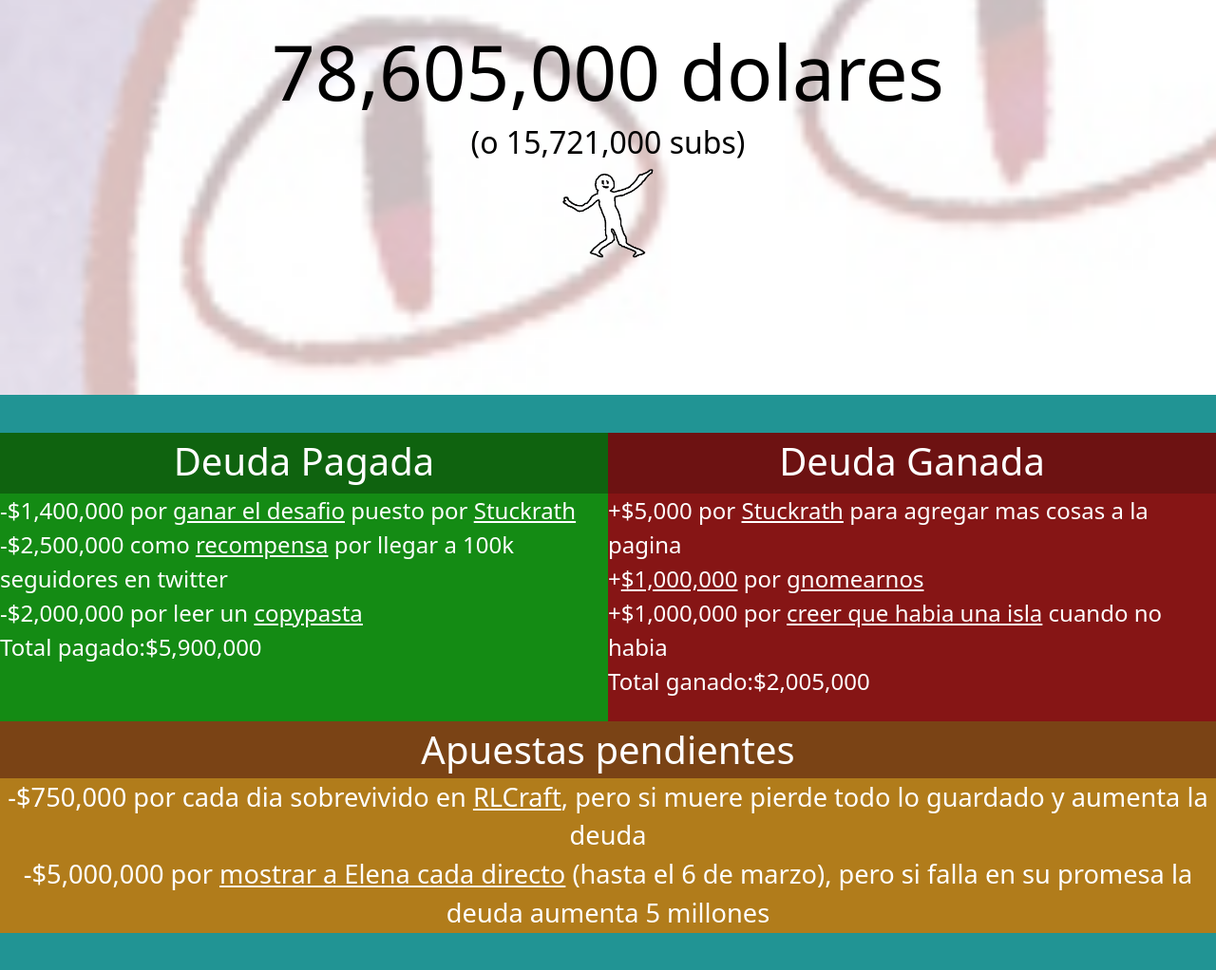
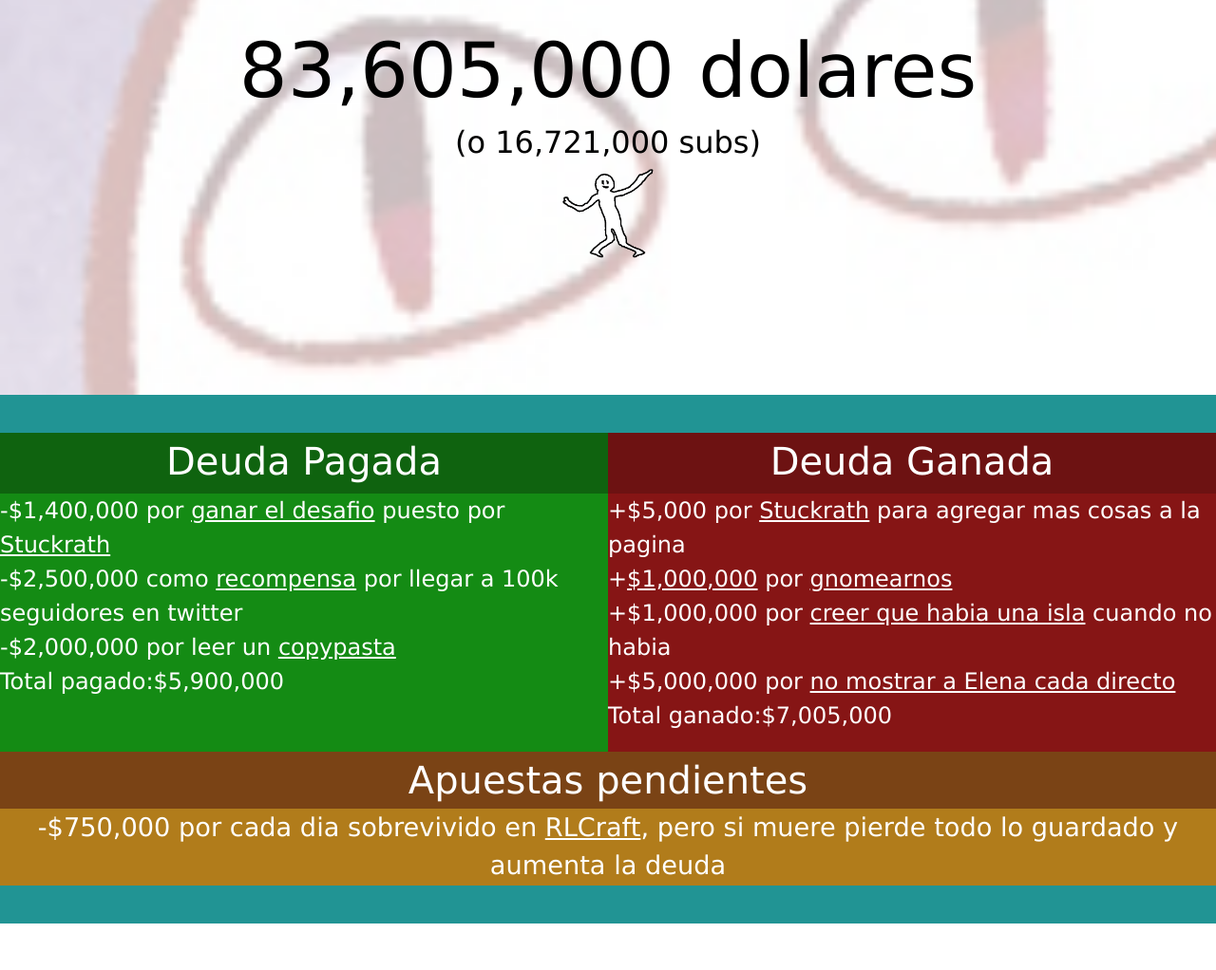
Before and after one commit to Stuckrath/DeudaVandalica, a plain HTML site: page index.html in a window 1280 px wide. Shown: the part 760-1782 px from the top of the page at 95% size. After the commit the page ends 1733 px from the top, so only its background shows below. Drawn offline with nearby package versions, Linux system fonts and the light colour scheme.

Commit message:
Add files via upload

```diff
--- a/index.html
+++ b/index.html
@@ -29,8 +29,8 @@ name="description" content= "Contador de la deuda de 16 millones de Vandal"/>
   <div class="test">
 
     <h2 class="black d1">La deuda de vandalo es de:</h2>
-    <h2 class="black d2">78,605,000 dolares</h2>
-    <h2 class="black d3">(o 15,721,000 subs)</h2>
+    <h2 class="black d2">83,605,000 dolares</h2>
+    <h2 class="black d3">(o 16,721,000 subs)</h2>
     <img src="media/equipo3.gif" height="94rem">
   </div>
   <div class="Space"></div>
@@ -54,7 +54,8 @@ name="description" content= "Contador de la deuda de 16 millones de Vandal"/>
       <section>+$5,000 por <a href="media/5000 dolares" target="_blank">Stuckrath</a> para agregar mas cosas a la pagina</section>
       <section>+<a href="https://clips.twitch.tv/GloriousTriangularPuppyUnSane" target="_blank">$1,000,000</a> por <a href="https://clips.twitch.tv/OriginalFurryEndiveSwiftRage" target="_blank">gnomearnos</a></section>
       <section>+$1,000,000 por <a href="https://clips.twitch.tv/ResourcefulTangentialGrasshopperBuddhaBar" target="_blank">creer que habia una isla</a> cuando no habia</section>
-      <section>Total ganado:$2,005,000</section>
+      <section>+$5,000,000 por <a href="https://clips.twitch.tv/HyperSassyDunlinDatSheffy-l2Sveo86olnFFNcD" target="_blank">no mostrar a Elena cada directo</a></section>
+      <section>Total ganado:$7,005,000</section>
     </div>
   </div>
   <div class="TPendiente">
@@ -63,8 +64,6 @@ name="description" content= "Contador de la deuda de 16 millones de Vandal"/>
   <div class="pendiente">
     <section> -$750,000 por cada dia sobrevivido en <a href="https://clips.twitch.tv/AssiduousFragilePartridgePunchTrees" target="_blank">RLCraft</a>,
     pero si muere pierde todo lo guardado y aumenta la deuda</section>
-    <section> -$5,000,000 por <a href="https://clips.twitch.tv/CrazyCovertGrousePastaThat" target="_blank">mostrar a Elena cada directo</a> (hasta el 6 de marzo), pero si
-    falla en su promesa la deuda aumenta 5 millones</section>
   </div>
   <div class="Space"></div>
 
--- a/style.css
+++ b/style.css
@@ -3,6 +3,7 @@
     padding:0;
     color: white;
     box-sizing: border-box;
+    font-family:'Lucida Sans', 'Lucida Sans Regular', 'Lucida Grande', 'Lucida Sans Unicode', Geneva, Verdana, sans-serif;
 }
 
 a{
@@ -39,7 +40,7 @@ div.test{
 }
 
 .leftside,.rightside{
-    height:15rem;
+    height:17rem;
     width:50%;
 }
 
```
